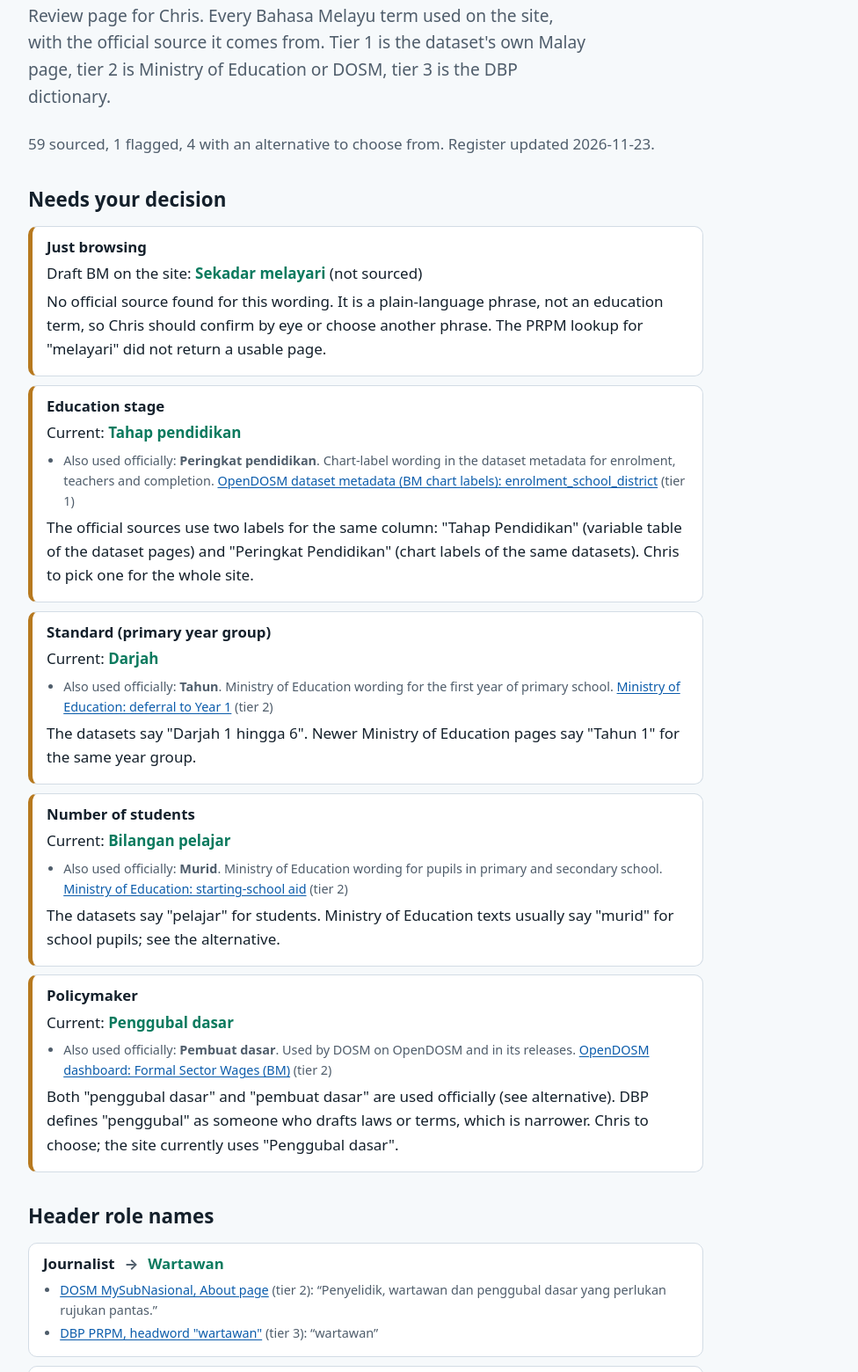
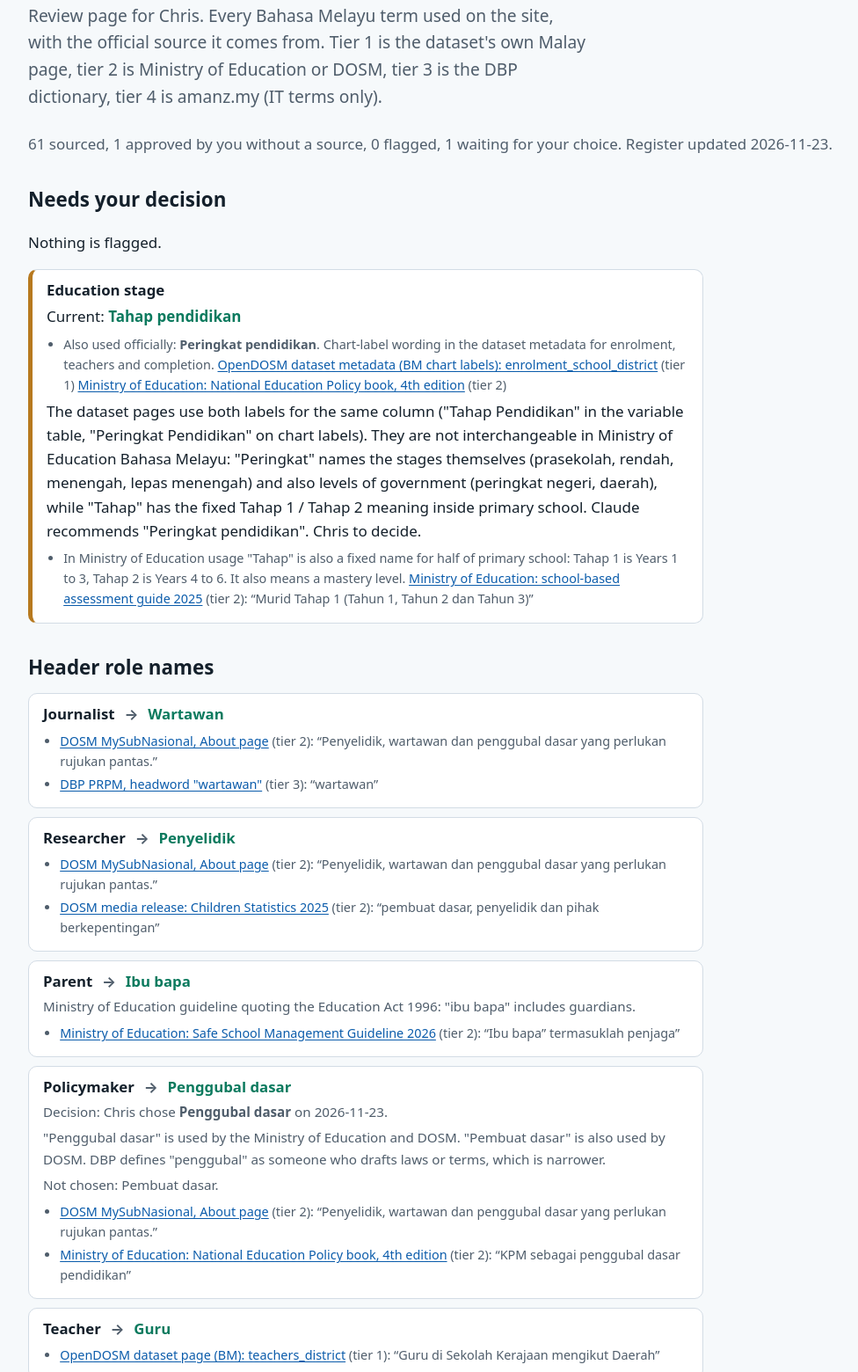
Before and after one commit to chrisqck1411/chrisquek.my-myedustats, an Astro site: page /terms in a window 1280 px wide. Shown: the part 157-1717 px from the top of the page at 88% size, without its empty margins (80-1056 px from the left). Built offline with nearby package versions, Linux system fonts and the light colour scheme; Astro itself is replaced by a stand-in of ours.

Commit message:
Slice 4: record Chris's wording decisions, add IT-term reference tier
- Policymaker: Penggubal dasar; Students: pelajar; Just browsing: Sekadar melayari (owner-approved)
- Primary year group: Tahun (newer Ministry wording), Darjah kept as the dataset wording
- Education stage: Tahap vs Peringkat evidence added, decision still open
- Dark/light mode wording sourced from amanz.my (tier 4, IT terms only)
- Rules and tests for owner-approved, decisions, ui_contains, tier 4 (22 tests)

Co-Authored-By: Claude Sonnet 5.5 <noreply@anthropic.com>
Claude-Session: https://claude.ai/code/session_01FiBuiMPfn316Q2Bym68wKN

```diff
--- a/scripts/check-terms.mjs
+++ b/scripts/check-terms.mjs
@@ -31,5 +31,5 @@ if (errors.length > 0) {
   console.error('terms check FAILED:\n' + errors.map((e) => ' - ' + e).join('\n'));
   process.exit(1);
 }
-const sourced = register.terms.filter((t) => t.status === 'sourced').length;
-console.log(`terms check passed (${sourced} sourced, ${warnings.length} flagged).`);
+const count = (status) => register.terms.filter((t) => t.status === status).length;
+console.log(`terms check passed (${count('sourced')} sourced, ${count('owner-approved')} owner-approved, ${warnings.length} flagged).`);
--- a/src/content/terms.json
+++ b/src/content/terms.json
@@ -9,7 +9,7 @@
       "en": "Primary",
       "ms": "Rendah",
       "definition_en": "Standards 1 to 6",
-      "definition_ms": "Darjah 1 hingga 6",
+      "definition_ms": "Tahun 1 hingga 6",
       "data_values": [
         {
           "field": "stage",
@@ -145,7 +145,7 @@
       "category": "stage",
       "en": "Education stage",
       "ms": "Tahap pendidikan",
-      "note": "The official sources use two labels for the same column: \"Tahap Pendidikan\" (variable table of the dataset pages) and \"Peringkat Pendidikan\" (chart labels of the same datasets). Chris to pick one for the whole site.",
+      "note": "The dataset pages use both labels for the same column (\"Tahap Pendidikan\" in the variable table, \"Peringkat Pendidikan\" on chart labels). They are not interchangeable in Ministry of Education Bahasa Melayu: \"Peringkat\" names the stages themselves (prasekolah, rendah, menengah, lepas menengah) and also levels of government (peringkat negeri, daerah), while \"Tahap\" has the fixed Tahap 1 / Tahap 2 meaning inside primary school. Claude recommends \"Peringkat pendidikan\". Chris to decide.",
       "alternatives": [
         {
           "ms": "Peringkat pendidikan",
@@ -156,6 +156,12 @@
               "label": "OpenDOSM dataset metadata (BM chart labels): enrolment_school_district",
               "url": "https://open.dosm.gov.my/ms-MY/data-catalogue/enrolment_school_district",
               "quote": "Peringkat Pendidikan"
+            },
+            {
+              "tier": 2,
+              "label": "Ministry of Education: National Education Policy book, 4th edition",
+              "url": "https://www.moe.gov.my/storage/files/shares/Dasar/Dasar%20Pendidikan%20Kebangsaan/Dasar%20Pendidikan%20Kebangsaan%20Edisi%20Keempat.pdf",
+              "quote": "Peringkat pendidikan di Malaysia adalah daripada peringkat prasekolah"
             }
           ]
         }
@@ -167,37 +173,57 @@
           "url": "https://open.dosm.gov.my/ms-MY/data-catalogue/schools_district",
           "quote": "Tahap Pendidikan"
         }
+      ],
+      "evidence": [
+        {
+          "point": "In Ministry of Education usage \"Tahap\" is also a fixed name for half of primary school: Tahap 1 is Years 1 to 3, Tahap 2 is Years 4 to 6. It also means a mastery level.",
+          "tier": 2,
+          "label": "Ministry of Education: school-based assessment guide 2025",
+          "url": "https://www.moe.gov.my/storage/files/shares/pekeliling_dan_garis_panduan/Panduan%20Pengurusan%20PBS%20Edisi%201%20Tahun%202025.pdf",
+          "quote": "Murid Tahap 1 (Tahun 1, Tahun 2 dan Tahun 3)"
+        }
       ]
     },
     {
       "status": "sourced",
-      "id": "standard-darjah",
+      "id": "primary-year",
       "category": "stage",
       "en": "Standard (primary year group)",
-      "ms": "Darjah",
-      "note": "The datasets say \"Darjah 1 hingga 6\". Newer Ministry of Education pages say \"Tahun 1\" for the same year group.",
+      "ms": "Tahun",
+      "note": "Chris chose the newer Ministry of Education wording. The datasets still say \"Darjah\".",
       "alternatives": [
         {
-          "ms": "Tahun",
-          "note": "Ministry of Education wording for the first year of primary school.",
+          "ms": "Darjah",
+          "note": "Wording used in the OpenDOSM dataset descriptions.",
           "sources": [
             {
-              "tier": 2,
-              "label": "Ministry of Education: deferral to Year 1",
-              "url": "https://www.moe.gov.my/dasar-pengoperasian-pengecualian-daripada-mengikuti-pendidikan-wajib-penangguhan-ke-tahun-1",
-              "quote": "Penangguhan Ke Tahun 1"
+              "tier": 1,
+              "label": "OpenDOSM dataset page (BM): enrolment_school_district",
+              "url": "https://open.dosm.gov.my/ms-MY/data-catalogue/enrolment_school_district",
+              "quote": "pendidikan rendah (Darjah 1 hingga 6)"
             }
           ]
         }
       ],
       "sources": [
         {
-          "tier": 1,
-          "label": "OpenDOSM dataset page (BM): enrolment_school_district",
-          "url": "https://open.dosm.gov.my/ms-MY/data-catalogue/enrolment_school_district",
-          "quote": "pendidikan rendah (Darjah 1 hingga 6)"
+          "tier": 2,
+          "label": "Ministry of Education: end-of-session test guide 2024/2025",
+          "url": "https://www.moe.gov.my/storage/files/shares/pentaksiran-berasaskan-sekolah/5.%20Panduan%20Pengurusan%20dan%20Pentadbiran%20UASA%20&%20FAQ%20UASA.pdf",
+          "quote": "murid Tahun 4 hingga Tahun 6 di sekolah rendah"
+        },
+        {
+          "tier": 2,
+          "label": "Ministry of Education: deferral to Year 1",
+          "url": "https://www.moe.gov.my/dasar-pengoperasian-pengecualian-daripada-mengikuti-pendidikan-wajib-penangguhan-ke-tahun-1",
+          "quote": "Penangguhan Ke Tahun 1"
         }
-      ]
+      ],
+      "decision": {
+        "by": "Chris",
+        "on": "2026-11-23",
+        "choice": "Tahun"
+      }
     },
     {
       "status": "sourced",
@@ -474,7 +500,12 @@
           "url": "https://open.dosm.gov.my/ms-MY/data-catalogue/enrolment_school_district",
           "quote": "Bilangan Pelajar"
         }
-      ]
+      ],
+      "decision": {
+        "by": "Chris",
+        "on": "2026-11-23",
+        "choice": "Bilangan pelajar"
+      }
     },
     {
       "status": "sourced",
@@ -1050,7 +1081,7 @@
       "en": "Policymaker",
       "ms": "Penggubal dasar",
       "ui_key": "role.policymaker",
-      "note": "Both \"penggubal dasar\" and \"pembuat dasar\" are used officially (see alternative). DBP defines \"penggubal\" as someone who drafts laws or terms, which is narrower. Chris to choose; the site currently uses \"Penggubal dasar\".",
+      "note": "\"Penggubal dasar\" is used by the Ministry of Education and DOSM. \"Pembuat dasar\" is also used by DOSM. DBP defines \"penggubal\" as someone who drafts laws or terms, which is narrower.",
       "alternatives": [
         {
           "ms": "Pembuat dasar",
@@ -1078,7 +1109,12 @@
           "url": "https://www.moe.gov.my/storage/files/shares/Dasar/Dasar%20Pendidikan%20Kebangsaan/Dasar%20Pendidikan%20Kebangsaan%20Edisi%20Keempat.pdf",
           "quote": "KPM sebagai penggubal dasar pendidikan"
         }
-      ]
+      ],
+      "decision": {
+        "by": "Chris",
+        "on": "2026-11-23",
+        "choice": "Penggubal dasar"
+      }
     },
     {
       "status": "sourced",
@@ -1100,12 +1136,51 @@
       "id": "role-default",
       "category": "role",
       "en": "Just browsing",
-      "ms": null,
-      "ms_draft": "Sekadar melayari",
+      "ms": "Sekadar melayari",
       "ui_key": "role.default",
-      "status": "flagged",
-      "note": "No official source found for this wording. It is a plain-language phrase, not an education term, so Chris should confirm by eye or choose another phrase. The PRPM lookup for \"melayari\" did not return a usable page.",
-      "sources": []
+      "status": "owner-approved",
+      "note": "Plain-language interface phrase with no official source. Approved by Chris on 23 Nov 2026.",
+      "sources": [],
+      "approved_by": "Chris",
+      "approved_on": "2026-11-23"
+    },
+    {
+      "id": "dark-mode",
+      "category": "it",
+      "en": "Dark mode",
+      "ms": "Mod gelap",
+      "status": "sourced",
+      "ui_contains": [
+        "theme.toDark"
+      ],
+      "note": "IT term. Reference: amanz.my (Malaysian technology news site), not an official body.",
+      "sources": [
+        {
+          "tier": 4,
+          "label": "amanz.my: 10 Perkara Menarik Dalam Android 10",
+          "url": "https://amanz.my/2019216403/",
+          "quote": "Antara yang paling menarik adalah mod gelap."
+        }
+      ]
+    },
+    {
+      "id": "light-mode",
+      "category": "it",
+      "en": "Light mode",
+      "ms": "Mod cerah",
+      "status": "sourced",
+      "ui_contains": [
+        "theme.toLight"
+      ],
+      "note": "IT term. Reference: amanz.my. The same site also writes \"mod terang\" in other articles.",
+      "sources": [
+        {
+          "tier": 4,
+          "label": "amanz.my: 12 Perkara Menarik Dalam Android 12",
+          "url": "https://amanz.my/2021273526",
+          "quote": "jika mod cerah ia akan menjadi kebiru-biruan dan mod gelap"
+        }
+      ]
     }
   ]
 }
--- a/src/pages/terms.astro
+++ b/src/pages/terms.astro
@@ -6,11 +6,13 @@ import register from '../content/terms.json';
 // It will be replaced by the public bilingual glossary in the last slice.
 const terms = register.terms;
 const flagged = terms.filter((t) => t.status === 'flagged');
-const needsChoice = terms.filter((t) => t.status === 'sourced' && (t.alternatives?.length ?? 0) > 0);
+const approved = terms.filter((t) => t.status === 'owner-approved');
+const needsChoice = terms.filter((t) => t.status === 'sourced' && (t.alternatives?.length ?? 0) > 0 && !t.decision);
 const sourced = terms.filter((t) => t.status === 'sourced');
 
 const categoryNames: Record<string, string> = {
   role: 'Header role names',
+  it: 'Interface wording (IT terms, amanz.my reference)',
   stage: 'Education stages',
   institution: 'Schools and institutions',
   measure: 'Measures',
@@ -21,7 +23,7 @@ const categoryNames: Record<string, string> = {
 };
 const order = Object.keys(categoryNames);
 const groups = order
-  .map((key) => ({ key, name: categoryNames[key], items: sourced.filter((t) => t.category === key) }))
+  .map((key) => ({ key, name: categoryNames[key], items: [...sourced, ...approved].filter((t) => t.category === key) }))
   .filter((g) => g.items.length > 0);
 ---
 
@@ -29,9 +31,9 @@ const groups = order
   <h1>Terminology register</h1>
   <p class="lead">
     Review page for Chris. Every Bahasa Melayu term used on the site, with the official source it comes from.
-    Tier 1 is the dataset's own Malay page, tier 2 is Ministry of Education or DOSM, tier 3 is the DBP dictionary.
+    Tier 1 is the dataset's own Malay page, tier 2 is Ministry of Education or DOSM, tier 3 is the DBP dictionary, tier 4 is amanz.my (IT terms only).
   </p>
-  <p class="term-meta">{sourced.length} sourced, {flagged.length} flagged, {needsChoice.length} with an alternative to choose from. Register updated {register.updated}.</p>
+  <p class="term-meta">{sourced.length} sourced, {approved.length} approved by you without a source, {flagged.length} flagged, {needsChoice.length} waiting for your choice. Register updated {register.updated}.</p>
 
   <section aria-labelledby="flagged-h">
     <h2 id="flagged-h">Needs your decision</h2>
@@ -56,6 +58,13 @@ const groups = order
           ))}
         </ul>
         {t.note && <p>{t.note}</p>}
+        {t.evidence && (
+          <ul class="term-sources">
+            {t.evidence.map((e) => (
+              <li>{e.point} <a href={e.url}>{e.label}</a> (tier {e.tier}): <span lang="ms">“{e.quote}”</span></li>
+            ))}
+          </ul>
+        )}
       </article>
     ))}
   </section>
@@ -71,7 +80,12 @@ const groups = order
             <span class="term-ms" lang="ms">{t.ms}</span>
           </h3>
           {t.definition_ms && <p class="term-def" lang="ms">{t.definition_ms}</p>}
+          {t.status === 'owner-approved' && <p class="term-note">Approved by {t.approved_by} on {t.approved_on}, no official source.</p>}
+          {t.decision && <p class="term-note">Decision: {t.decision.by} chose <strong lang="ms">{t.decision.choice}</strong> on {t.decision.on}.</p>}
           {t.note && <p class="term-note">{t.note}</p>}
+          {t.decision && t.alternatives && (
+            <p class="term-note">Not chosen: {t.alternatives.map((a) => a.ms).join(', ')}.</p>
+          )}
           <ul class="term-sources">
             {t.sources.map((s) => (
               <li><a href={s.url}>{s.label}</a> (tier {s.tier}): <span lang="ms">“{s.quote}”</span></li>
```
Also changed, not shown: scripts/terms-rules.mjs (+37 -2 lines), tests/terms.test.mjs (+29 -0 lines).
